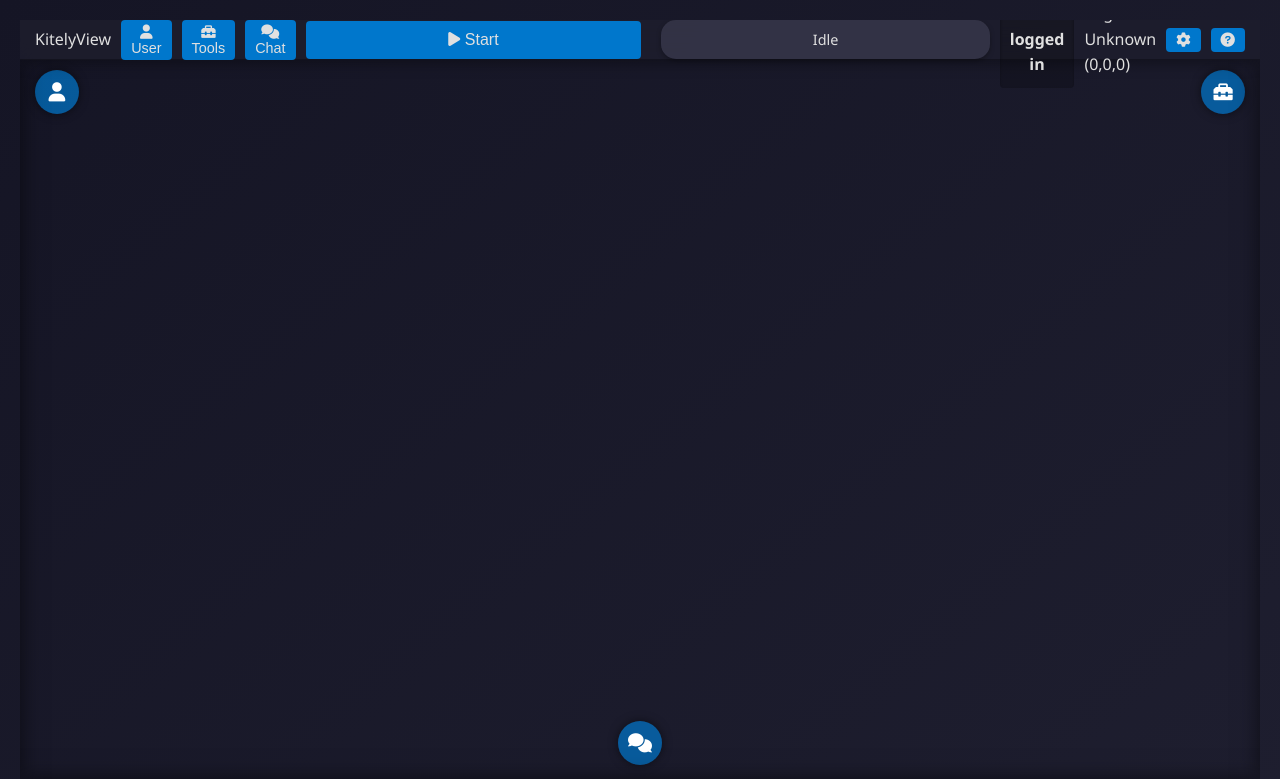
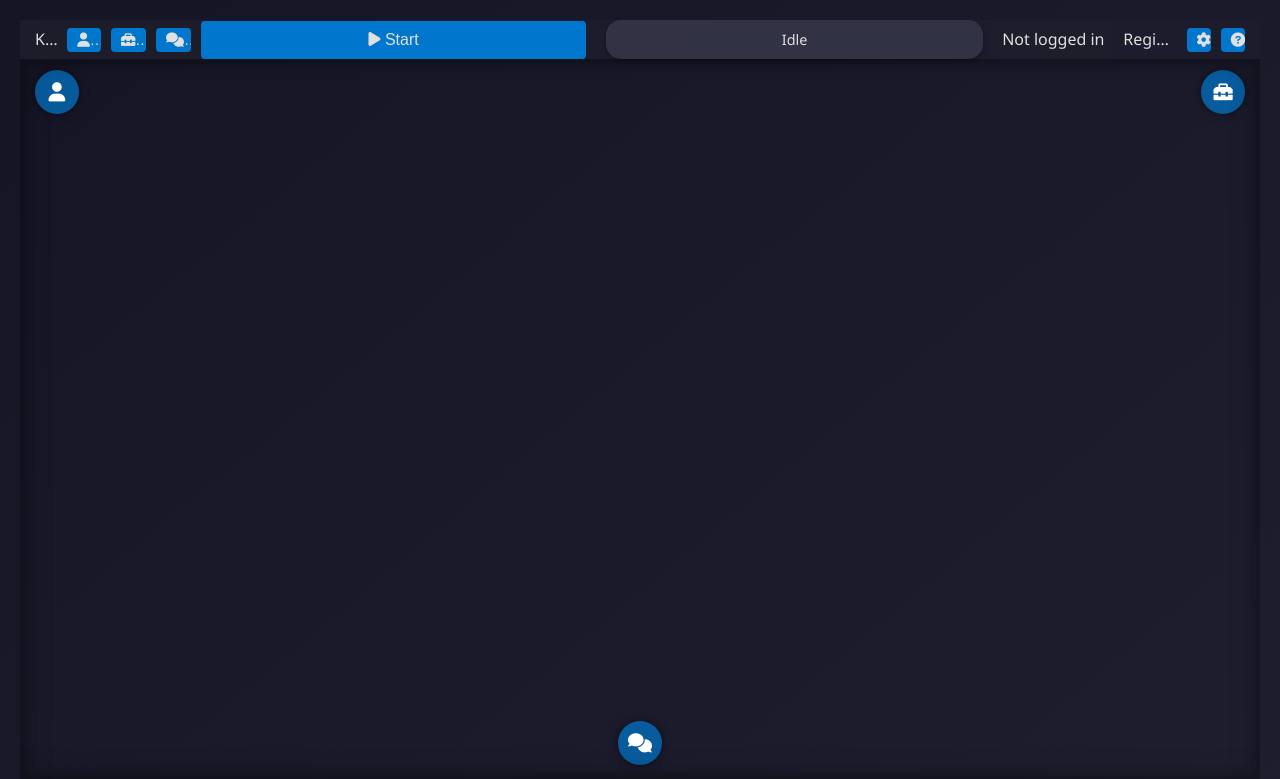
Before and after one commit to sirswaghorse/Kviewer, a Flask app: template templates/index.html in a window 1280 px wide. Shown: the top 779 px of the page. Run offline with Flask 3, Linux system fonts and the light colour scheme; the template is opened without the code that fills it, so the values that code supplies are empty; some libraries are stand-ins or nearby versions.

Commit message:
Fix single-line login status display
Replit-Commit-Author: Agent
Replit-Commit-Session-Id: b4773993-126d-4491-8ef7-5a74a3641347
Replit-Commit-Screenshot-Url: https://storage.googleapis.com/screenshot-production-us-central1/7a39414c-10c2-451f-9c44-2d56cb62714f/b08da1df-4b74-423d-a43d-ecb2c479178f.jpg

```diff
--- a/static/css/style.css
+++ b/static/css/style.css
@@ -116,6 +116,18 @@ footer {
 #toolbar button, #toolbar div {
     margin: 0 5px;
     color: var(--text-color);
+    white-space: nowrap;
+    overflow: hidden;
+    text-overflow: ellipsis;
+}
+
+#login-status {
+    min-width: 120px;
+    max-width: 150px;
+    text-align: center;
+    padding: 5px 8px;
+    border-radius: 4px;
+    background-color: rgba(30, 30, 45, 0.7);
 }
 
 /* Slide-out panels */
@@ -452,16 +464,6 @@ footer {
 }
 
 /* User Panel */
-#login-status {
-    padding: 10px;
-    background-color: rgba(0, 0, 0, 0.2);
-    border-radius: 4px;
-    margin-bottom: 15px;
-    text-align: center;
-    font-weight: bold;
-    color: var(--text-color);
-    box-shadow: inset 0 1px 3px rgba(0, 0, 0, 0.3);
-}
 
 #user-details {
     margin-bottom: 15px;
```
